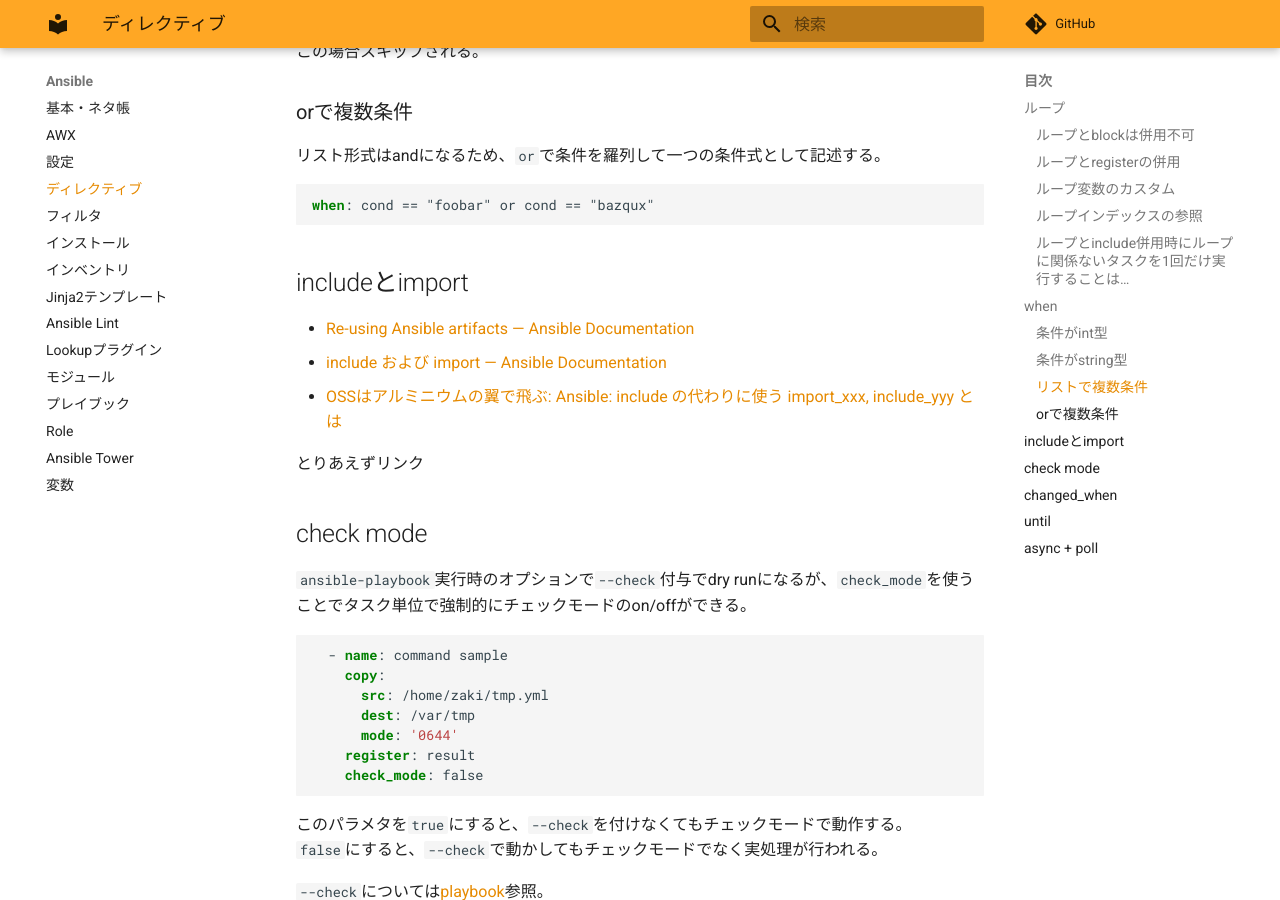
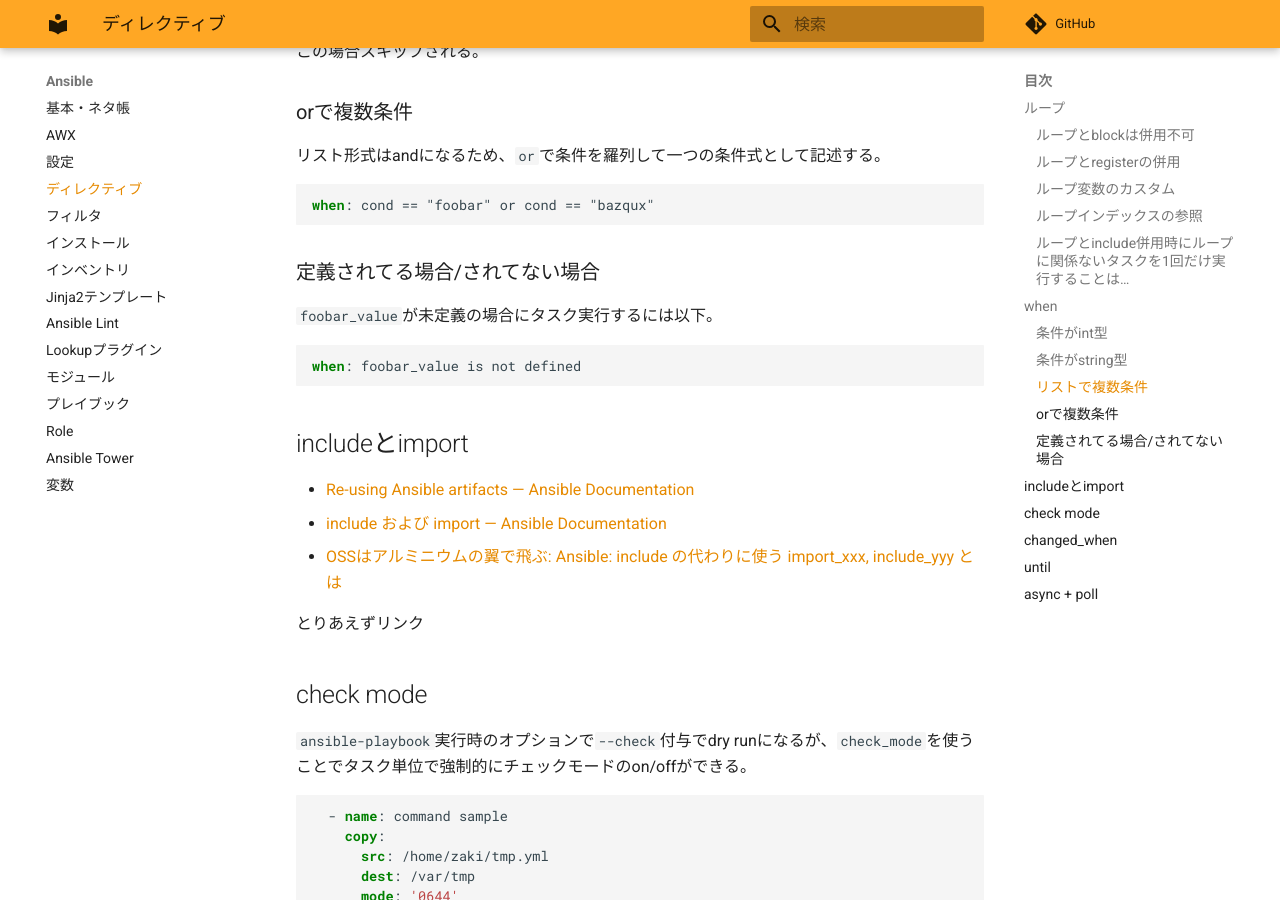
Before and after one commit to zaki-lknr/docs, an MkDocs documentation site: the page built from docs/Ansible/directives.md, in a window 1280 px wide and 900 px high, scrolled down 5295 px. Built offline with MkDocs 1.6.1 and Material for MkDocs 9.7.7, drawn with Linux system fonts in a browser that asks for light colours; comment, search, counter and statistics services are not loaded.

Commit message:
add: ansible/directive: 変数の定義・未定義判定

````diff
--- a/docs/Ansible/directives.md
+++ b/docs/Ansible/directives.md
@@ -260,6 +260,14 @@ ansible-core 2.11.3で確認 / 2.9だと構文エラー(文字列のみの判定
 when: cond == "foobar" or cond == "bazqux"
 ```
 
+### 定義されてる場合/されてない場合
+
+`foobar_value`が未定義の場合にタスク実行するには以下。
+
+```yaml
+when: foobar_value is not defined
+```
+
 ## includeとimport
 
 - [Re-using Ansible artifacts — Ansible Documentation](https://docs.ansible.com/ansible/latest/user_guide/playbooks_reuse.html)
````
